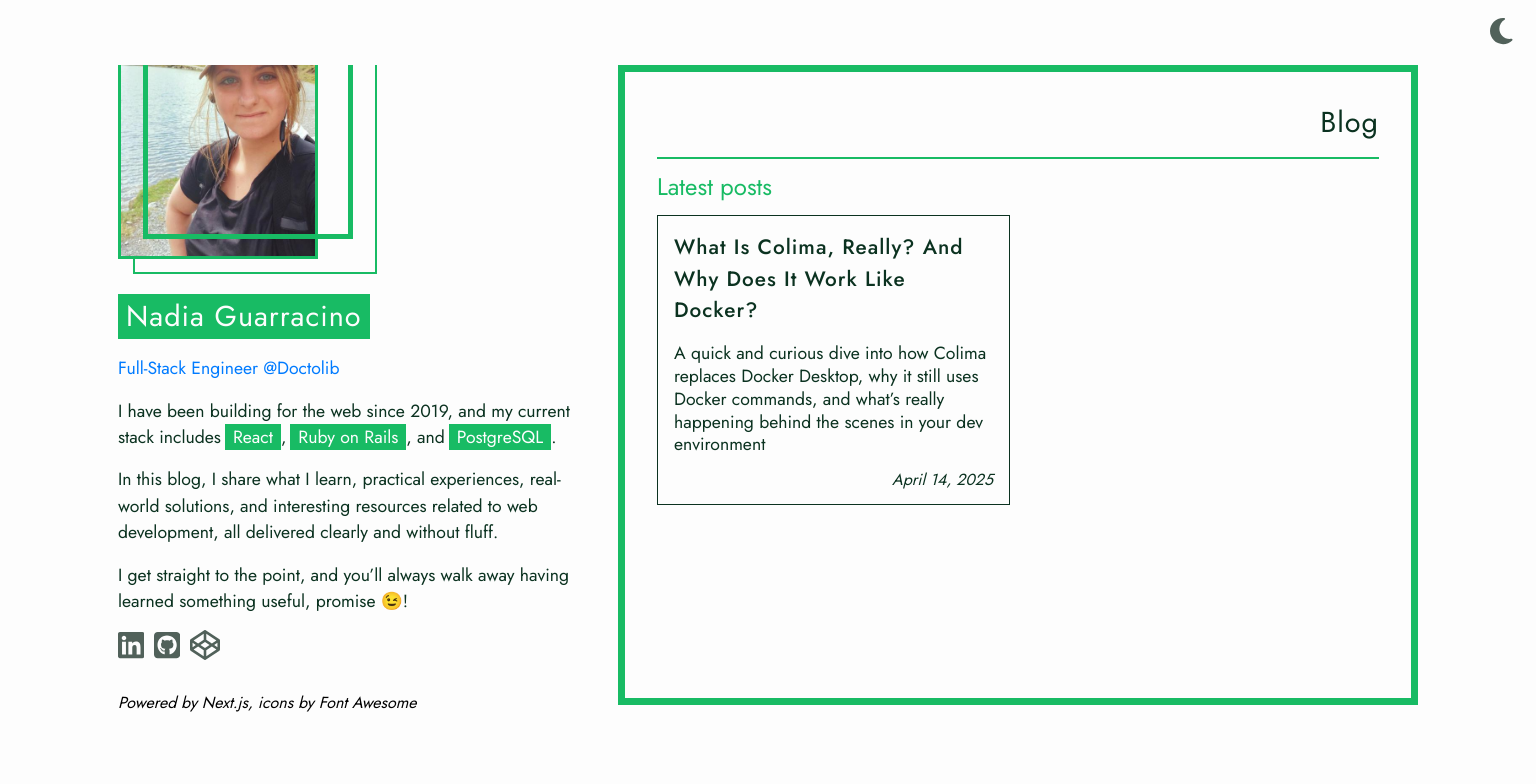
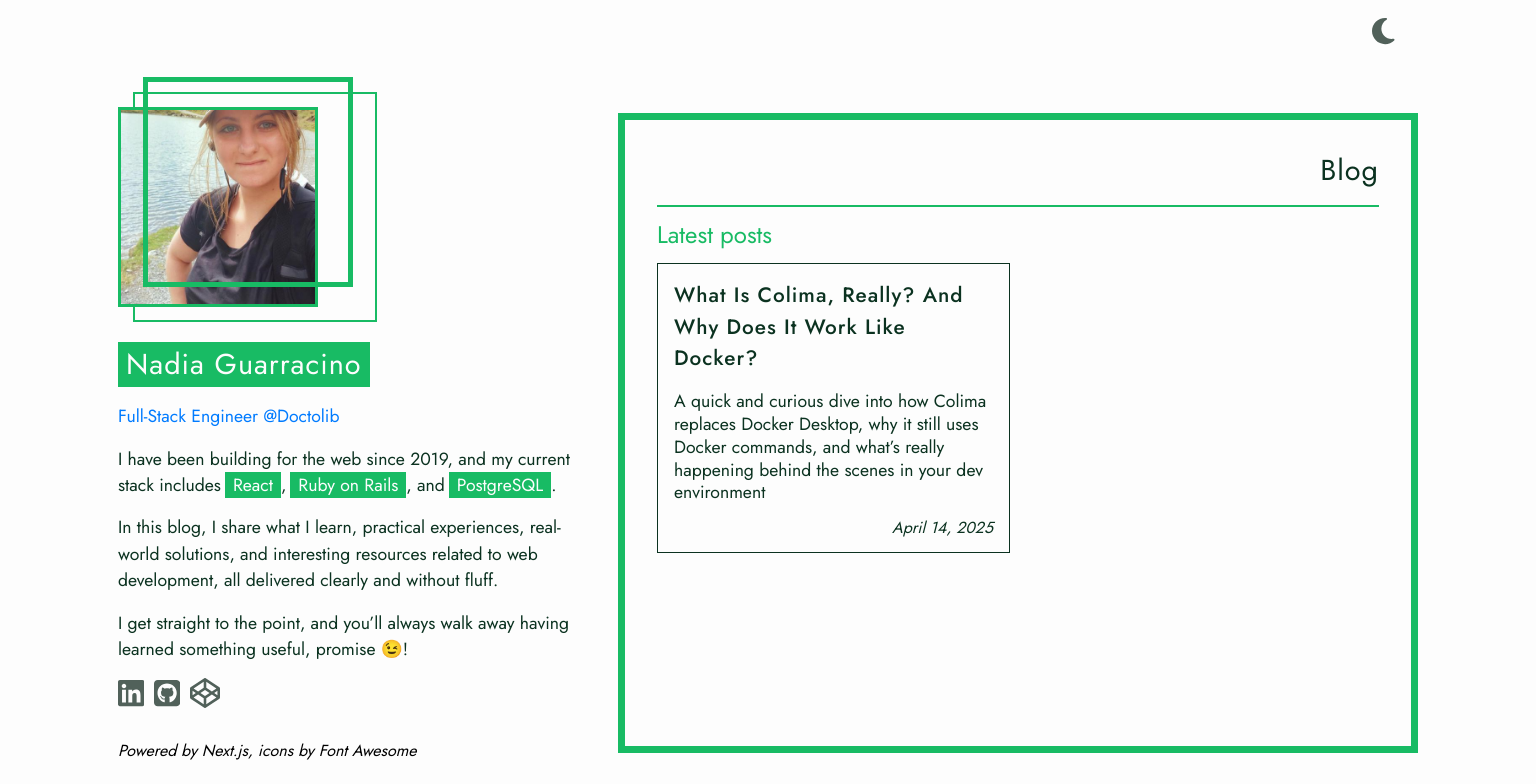
Before and after one commit to JackGarrus/nadyg-website, a Next.js app: page / in a window 1536 px wide. Shown: the top 784 px of the page. Built offline with nearby package versions, Linux system fonts and the light colour scheme.

Commit message:
adjust resp

```diff
--- a/src/app/page.module.css
+++ b/src/app/page.module.css
@@ -10,6 +10,13 @@
   flex-direction: column;
   width: 100%;
   height: 100%;
+}
+
+.themeContainer {
+  max-width: 1300px;
+  display: flex;
+  margin: 0 auto;
+  justify-content: end;
 }
 
 .blogSection {
@@ -70,7 +77,7 @@
   }
 
   .blogSection {
-    max-height: 80vh;
+    max-height: var(--sectionsHeight);
     align-self: center;
   }
 }
@@ -78,12 +85,10 @@
 @media screen and (min-width: 1366px) {
   .page {
     align-items: center;
-    padding: 0 2rem;
-    overflow-y: hidden;
+    padding: 3rem 2rem 0;
   }
 
   .blogSection {
     height: 100%;
-    max-height: var(--sectionsHeight);
   }
 }
--- a/src/app/page.tsx
+++ b/src/app/page.tsx
@@ -3,14 +3,12 @@ import s from "@/app/page.module.css";
 import AboutSection from "@/app/components/AboutSection";
 import { BlogPosts } from "./components/posts";
 import t from "@/app/style/typography.module.css";
-import l from "@/app/style/layout.module.css";
 import ThemeToggle from "./theme/ThemeToggle";
-import clsx from "clsx";
 
 export default function Home() {
   return (
     <>
-      <div className={clsx(l.w100, t.tar)}>
+      <div className={s.themeContainer}>
         <ThemeToggle />
       </div>
       <div className={s.page}>
```
